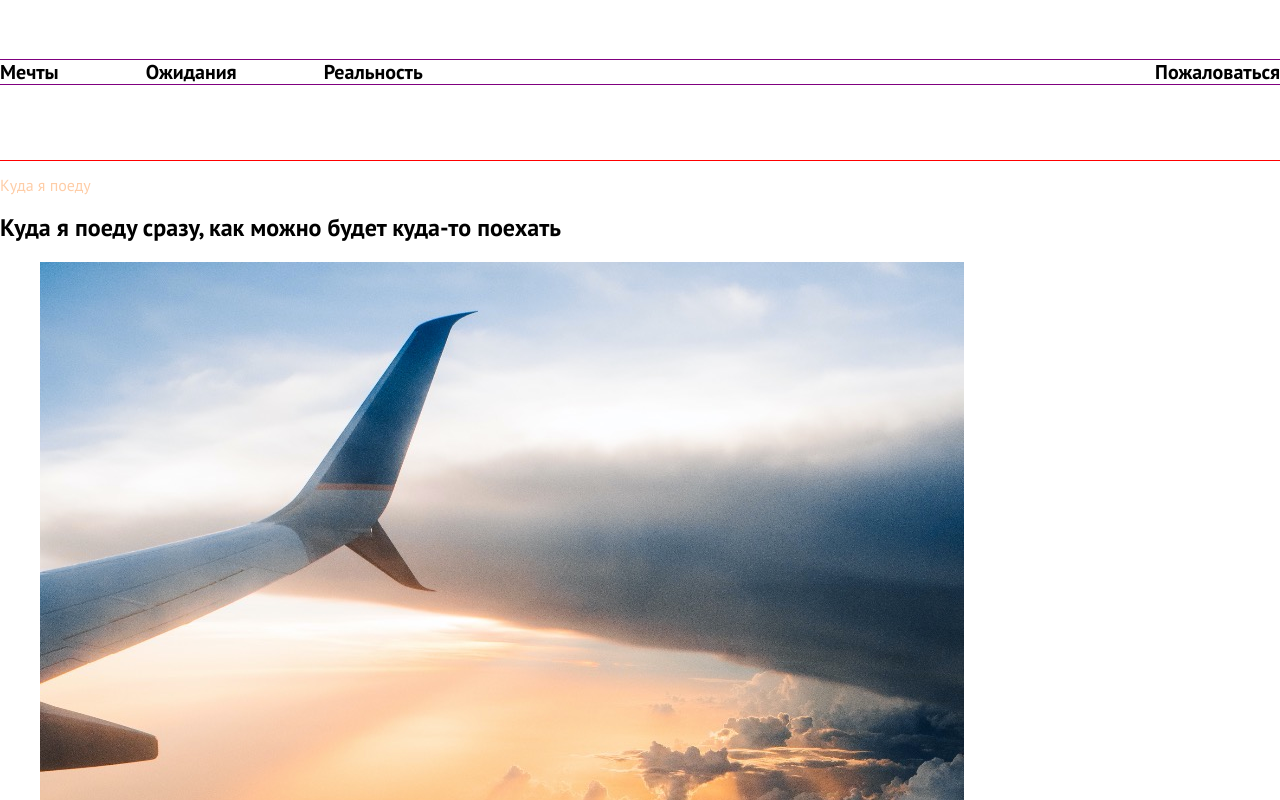
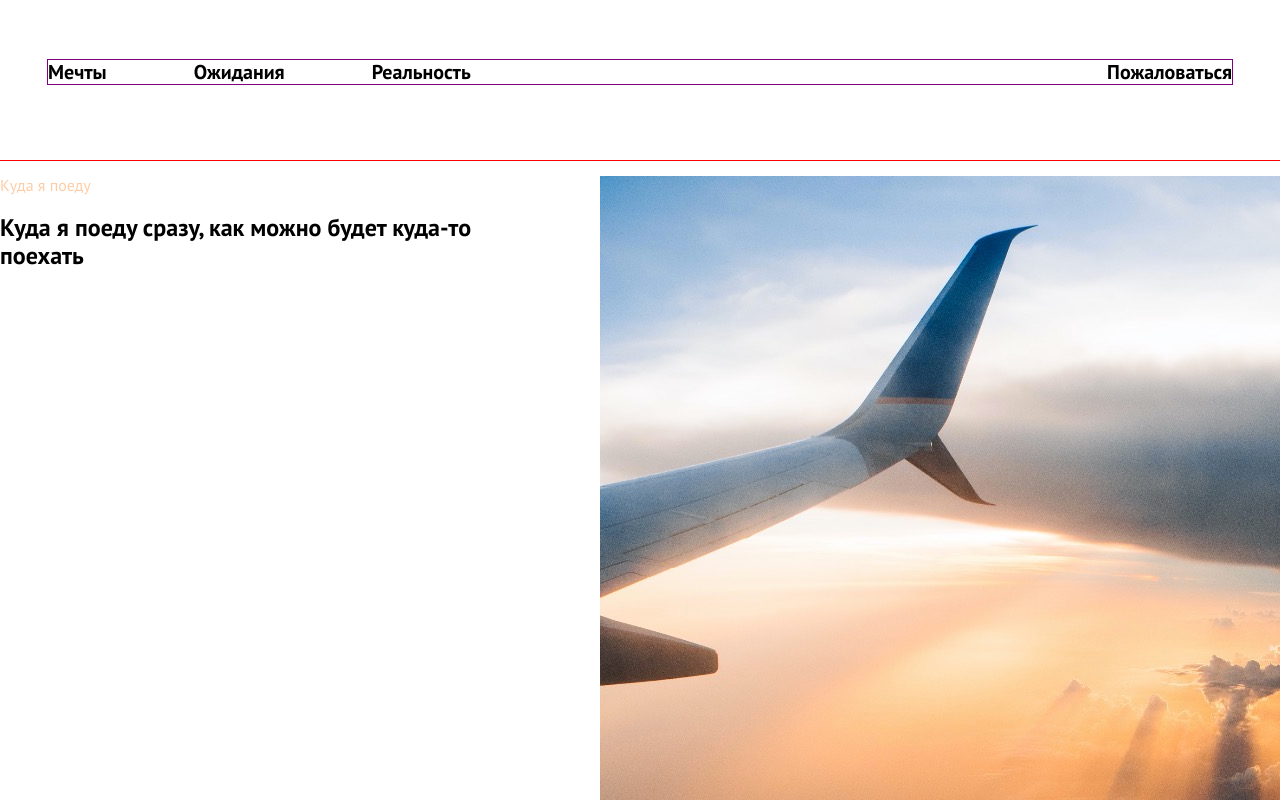
Before and after one commit to demetr820/01-teamwork, a plain HTML site: page index.html in a window 1280 px wide. Shown: the top 800 px of the page. Drawn offline with Linux system fonts and the light colour scheme.

Commit message:
make intro section

```diff
--- a/blocks/header/__container/header__container.css
+++ b/blocks/header/__container/header__container.css
@@ -2,6 +2,6 @@
   display: flex;
   justify-content: space-between;
   width: 100%;
-  max-width: 1280px;
+  max-width: 1184px;
   margin: 0 auto;
 }
--- /dev/null
+++ b/blocks/intro/__image-block/intro__image-block.css
@@ -0,0 +1,3 @@
+.intro__image-block {
+  width: 50%;
+}
--- /dev/null
+++ b/blocks/intro/__text/intro__text.css
@@ -0,0 +1,4 @@
+.intro__text {
+  width: 50%;
+  box-sizing: border-box;
+}
--- a/blocks/intro/intro.css
+++ b/blocks/intro/intro.css
@@ -0,0 +1,3 @@
+.intro {
+  display: flex;
+}
--- a/index.html
+++ b/index.html
@@ -8,6 +8,7 @@
   <title>Куда я поеду?</title>
 </head>
 <body class="page">
+  <!-- Ширина центровщика пока 1184px, потом можно будет поменять -->
   <header class="header outline-red">
     <div class="header__container outline-purple">
       <nav class="navigation">
@@ -28,13 +29,15 @@
   </header>
   <main class="content">
     <section class="intro">
+      <div class="intro__text">
         <p class="intro__subtitle">
           Куда я поеду
         </p>
         <h2 class="intro__title">
           Куда я поеду сразу, как можно будет куда-то поехать
         </h2>
-      <figure>
+      </div>
+      <figure class="intro__image-block">
         <img src="images/intro-image.jpeg" alt="самолет в облаках">
 
       </figure>
--- a/styles/index.css
+++ b/styles/index.css
@@ -10,6 +10,8 @@
 @import url('../blocks/intro/intro.css');
 @import url('../blocks/intro/__title/intro__title.css');
 @import url('../blocks/intro/__subtitle/intro__subtitle.css');
+@import url('../blocks/intro/__text/intro__text.css');
+@import url('../blocks/intro/__image-block/intro__image-block.css');
 
 
 
```
Lines whose indentation alone changed are shown as unchanged.
